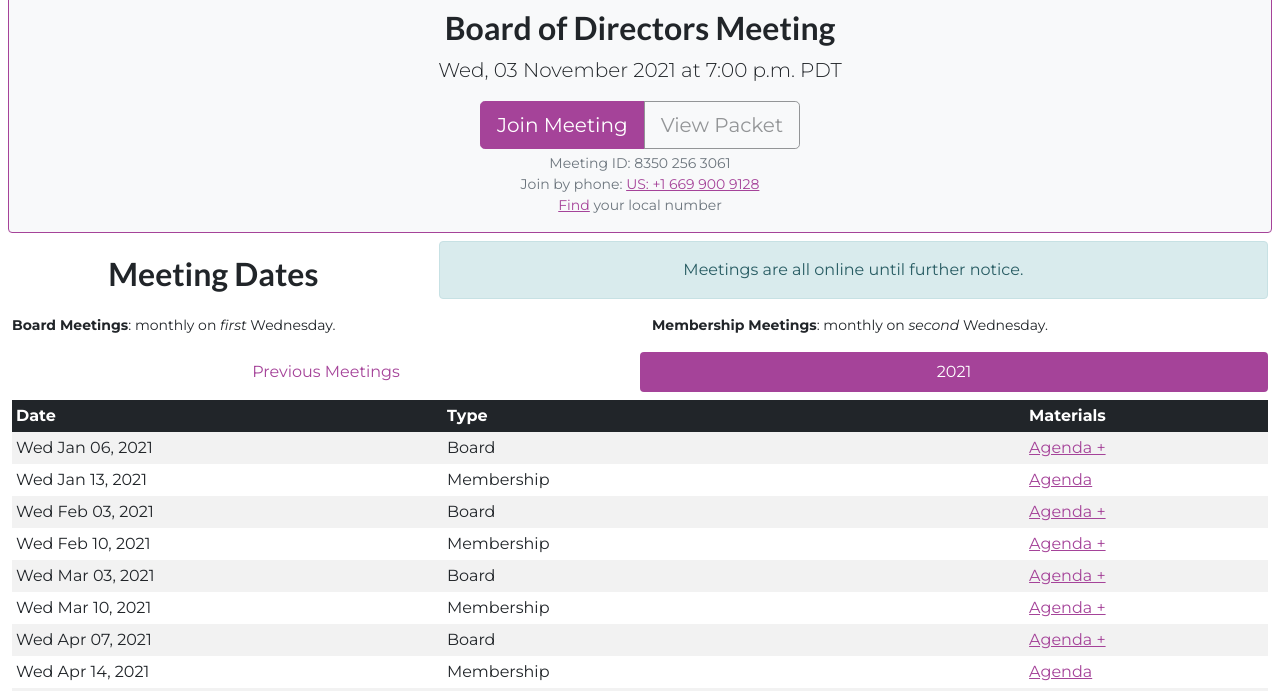
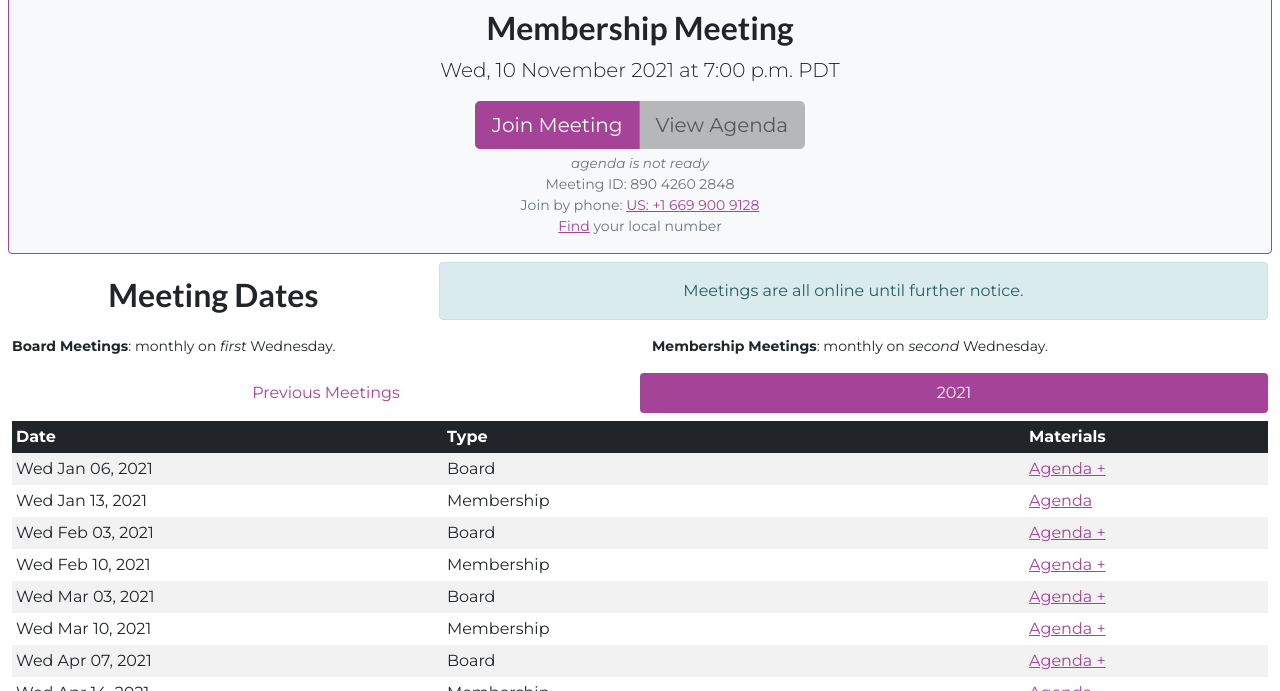
Before and after one commit to sfpride/members, a Jekyll site: the page built from index.html, in a window 1280 px wide and 900 px high, cut to the strip 209-900 px from the top of the window. Built offline with Jekyll 4.4.1, drawn with Linux system fonts in a browser that asks for light colours; some web fonts are replaced.

Commit message:
nov 2021 member meeting banner

```diff
--- a/_data/meetings.yml
+++ b/_data/meetings.yml
@@ -1,5 +1,5 @@
 - title: "Board of Directors Meeting"
-  active: true
+  active: false
   type: "board"
   date: "Nov 3, 2021"
   time: "7:00 p.m."
@@ -8,14 +8,14 @@
   agenda: "https://cdn.sfpride.org/docs/meetings/20211103-sfpride-board-agenda.pdf"
   packet: "https://cdn.sfpride.org/docs/meetings/20211103-sfpride-board-packet.pdf"
 - title: Membership Meeting
-  active: false
+  active: true
   type: membership
-  date: "Oct 13, 2021"
+  date: "Nov 10, 2021"
   time: "7:00 p.m."
   zoom-link: https://us02web.zoom.us/j/83156547025?pwd=S3JNd0FkN2hNS081RWYyc3l2UnVqUT09
   zoom-id: 890 4260 2848
-  agenda: https://cdn.sfpride.org/docs/meetings/20211013-sfpride-membermeeting-agenda.pdf
-  # packet: https://cdn.sfpride.org/docs/meetings/20210310-sfpride-membershipmeeting-packet.pdf
+  #agenda: https://cdn.sfpride.org/docs/meetings/20211013-sfpride-membermeeting-agenda.pdf
+  #packet: https://cdn.sfpride.org/docs/meetings/20210310-sfpride-membershipmeeting-packet.pdf
 - title: Annual General Meeting
   active: false
   type: membership
```
